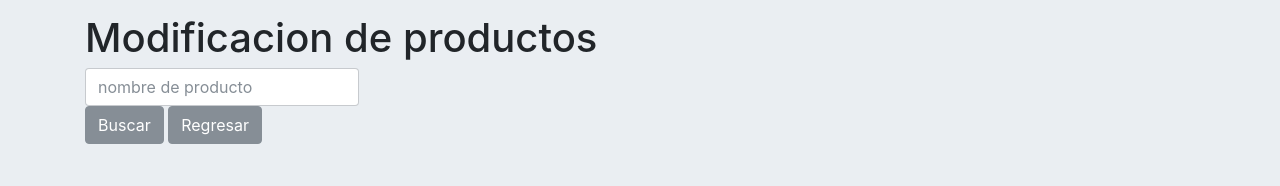
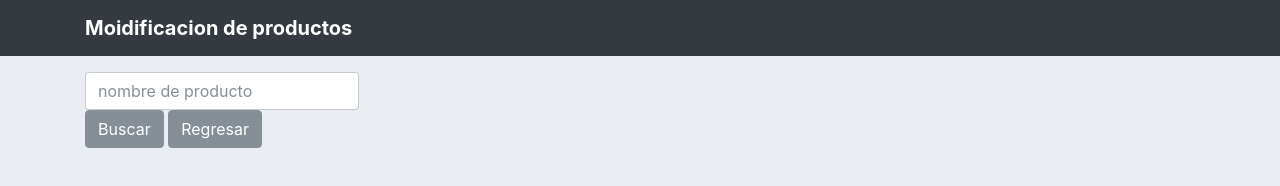
Before and after one commit to CubicNev/Tienda, a plain HTML site: page Tienda/cambios.html in a window 1280 px wide. Drawn offline with Linux system fonts and the light colour scheme.

Commit message:
Update cambios.html

```diff
--- a/Tienda/cambios.html
+++ b/Tienda/cambios.html
@@ -8,10 +8,19 @@
     </head>
 
     <body style="background-color:#eaeef2;">
+        <header>
+        <div class="navbar navbar-dark bg-dark box-shadow">
+          <div class="container d-flex justify-content-between">
+            <a href="#" class="navbar-brand d-flex align-items-center">
+              <!--Foto-->
+              <strong>Moidificacion de productos</strong>
+            </a>
+          </div>
+        </div>
+    </header>
         <div class="container">
             <div class="row mt-3">
                 <div class="col-12 justify-content-center">
-                    <h1>Modificacion de productos</h1>
                     <form action="" class="form-inline">
                         <input type="text" class="form-control mr-3" name="correo" id="nombre" placeholder="nombre de producto">
                     </form>
```
